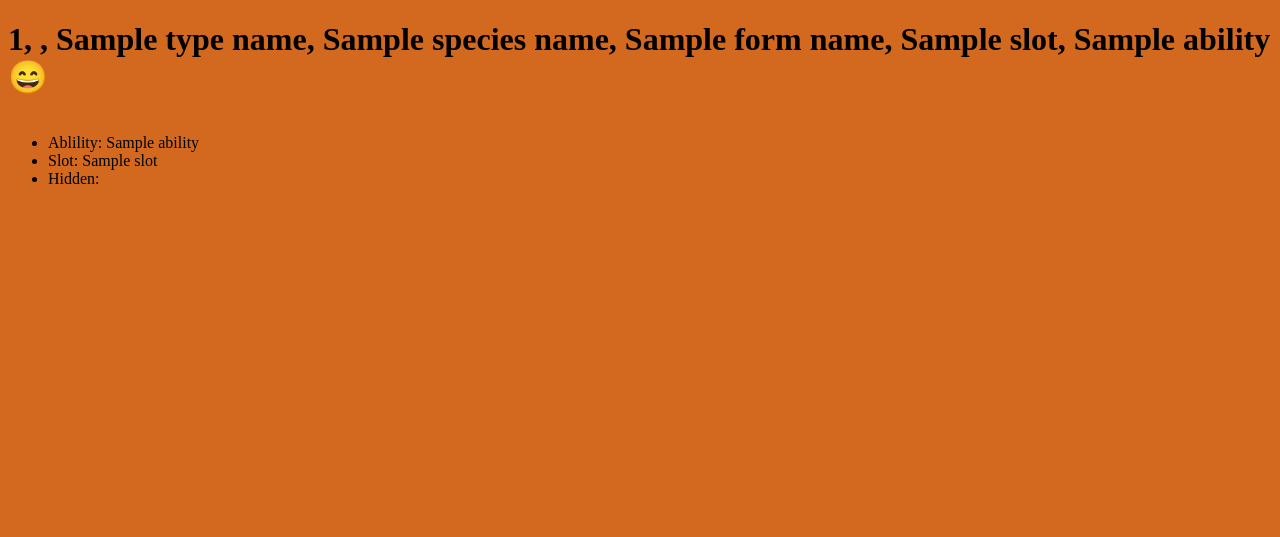
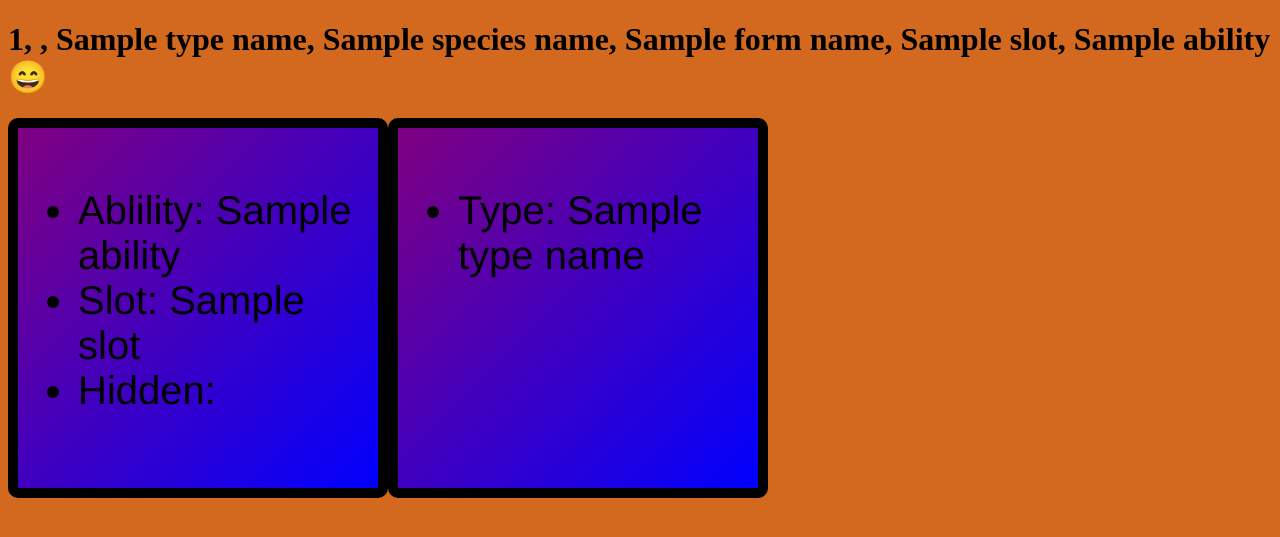
Before and after one commit to Rohith04MVK/Pokedex-website, a Flask app: template templates/info.html in a window 1280 px wide. Shown: the top 537 px of the page. Run offline with Flask 2, Linux system fonts and the light colour scheme; the template is opened without the code that fills it: most values are stand-ins (such as "Sample title", 1, 10 or a date in 2020).

Commit message:
initial commit

```diff
--- a/main.py
+++ b/main.py
@@ -9,7 +9,7 @@
 
 def get_stats():
     r = requests.get(
-        f"https://pokeapi.co/api/v2/pokemon/{pokemon_name}").json()
+        f"https://pokeapi.co/api/v2/pokemon/{pokemon_name.lower()}").json()
 
     # abilities
     abilities = r["abilities"]
--- a/templates/info.html
+++ b/templates/info.html
@@ -14,11 +14,13 @@
         {{ Ability}}
         &#128516;</h1>
     <div class="flex-box">
-        <ul>
+        <div class="box"><ul>
             <li>Ablility: {{ Ability }} </li>
             <li>Slot: {{ Slot }}</li>
             <li>Hidden: {{ Hidden }}</li>
         </ul>
+        </div>
+        <div class="box"><ul><li>Type: {{ Type_name }}</li></ul></div>
     </div>
 </body>
 
```
